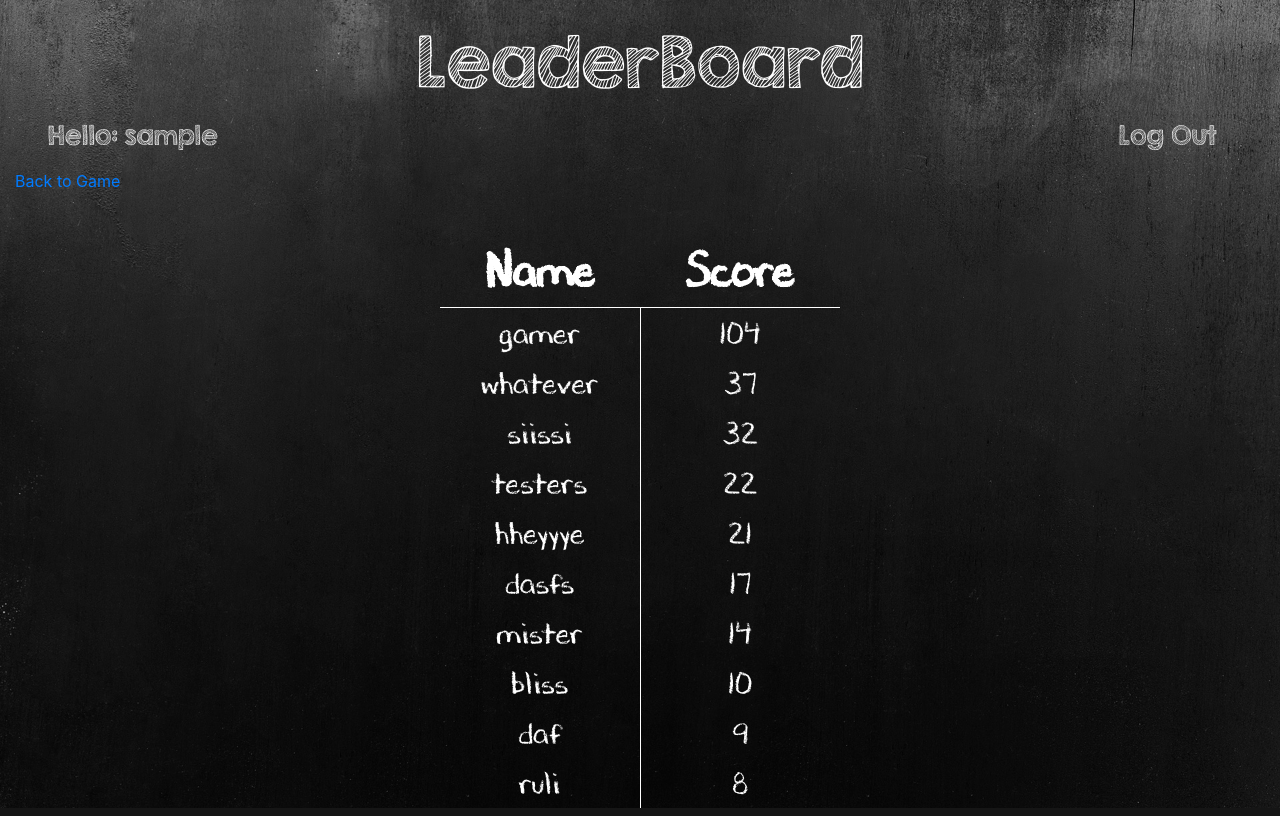
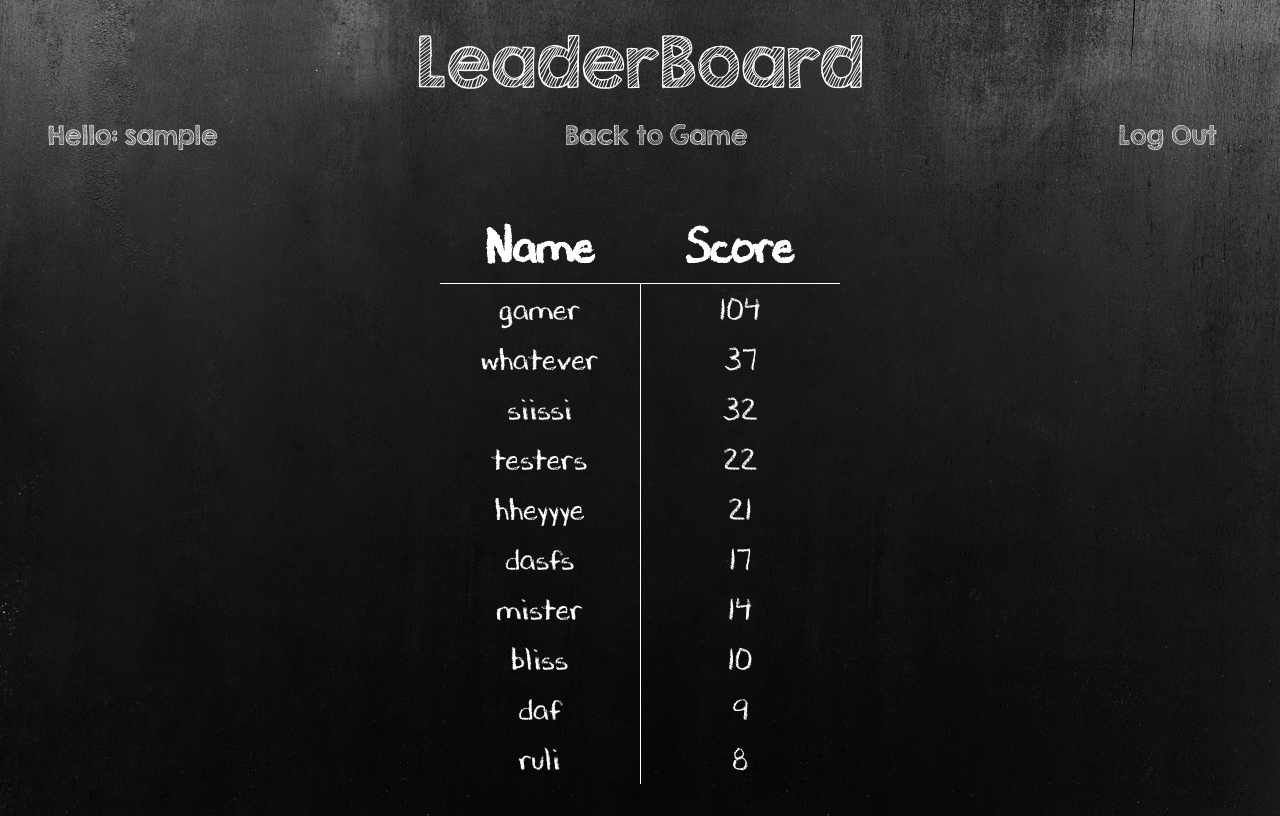
Before and after one commit to Code-Institute-Submissions/stream-two-practical-python-project, a Flask app: a page that uses templates/scores.html in a window 1280 px wide. Run offline with Flask 2, Linux system fonts and the light colour scheme; some libraries are stand-ins or nearby versions.

Commit message:
styles complete, no JS yet, pre-refactor of Python

```diff
--- a/hangman.py
+++ b/hangman.py
@@ -407,12 +407,12 @@ def guess(username, guess_data):
     return render_template("guess.html", guess=guess, word=word, display_correct_guess=display_correct_guess, win_message=win_message, current_score=current_score, lose_message=lose_message, image_id=image_id)
 
 
-"""
 if __name__ == "__main__":
     app.run(host=os.getenv("IP"),port=os.getenv("PORT"), debug=True)
+
 """
-
 port = int(os.environ.get("PORT",5000))
 
 if __name__ == '__main__':
     app.run(debug=False, host="0.0.0.0", port = port)
+"""
--- a/static/scss/main.css
+++ b/static/scss/main.css
@@ -123,62 +123,58 @@ a:hover {
     .title__text-game {
       font-size: 4rem; } }
 
-.user-container {
+.nav-container {
   margin-top: 1rem; }
   @media (min-width: 767px) {
-    .user-container {
+    .nav-container {
       margin-top: 2rem;
       margin-bottom: 1rem; } }
   @media (min-width: 991px) {
-    .user-container {
-      margin-top: 0rem;
-      margin-bottom: 0rem; } }
+    .nav-container {
+      margin-top: 1rem;
+      margin-bottom: 1rem; } }
 
-.user, .href {
+.nav__user, .nav__top-scores {
   display: flex;
   align-items: center; }
 
-.href {
-  margin-bottom: 1.0rem;
-  margin-top: 1.0rem;
+.nav__top-scores {
   justify-content: right; }
   @media (min-width: 767px) {
-    .href {
+    .nav__top-scores {
       justify-content: right;
       margin-right: 3rem; } }
 
-.href__link {
+.nav__top-scores-link {
   text-align: left;
   font-family: "KGSecondChancesSketch", sans-serif;
   color: #fff;
   font-size: 1.0rem; }
   @media (min-width: 767px) {
-    .href__link {
+    .nav__top-scores-link {
       font-size: 2rem; } }
   @media (min-width: 991px) {
-    .href__link {
+    .nav__top-scores-link {
       font-size: 1.5rem; } }
 
-.user {
-  margin-bottom: 1.0rem;
-  margin-top: 1.0rem;
+.nav__user {
   justify-content: left; }
   @media (min-width: 767px) {
-    .user {
+    .nav__user {
       justify-content: left;
       padding-left: 3rem; } }
 
-.user__message {
+.nav__user-message {
   text-align: left;
   font-family: "KGSecondChancesSketch", sans-serif;
   color: #fff;
   font-size: 1.0rem;
   margin-bottom: 0; }
   @media (min-width: 767px) {
-    .user__message {
+    .nav__user-message {
       font-size: 2rem; } }
   @media (min-width: 991px) {
-    .user__message {
+    .nav__user-message {
       font-size: 1.5rem; } }
 
 .guess-container {
@@ -227,12 +223,6 @@ a:hover {
     .guess-form__button {
       font-size: 2rem; } }
 
-/*.word-info {
-
-    display: flex;
-    justify-content: center;
-
-}*/
 @media (min-width: 767px) {
   .word-info__text {
     font-size: 1.5rem; } }
@@ -476,7 +466,8 @@ a:hover {
 /*------------------ SCORES PAGE ----------------------*/
 .leaderboard-container {
   display: flex;
-  justify-content: center; }
+  justify-content: center;
+  margin-bottom: 2rem; }
 
 .leaderboard__heading {
   text-align: center;
@@ -505,7 +496,11 @@ a:hover {
 .leaderboard {
   width: 15rem;
   height: 25rem;
+  margin-top: 1rem;
   padding-bottom: 2rem; }
+  @media (min-width: 767px) {
+    .leaderboard {
+      margin-top: 2rem; } }
   @media (min-width: 1199px) {
     .leaderboard {
       width: 25rem;
@@ -526,4 +521,46 @@ a:hover {
 .leaderboard__table--right-header {
   width: 50%; }
 
+.nav__back-to-game {
+  display: flex;
+  justify-content: center; }
+  @media (min-width: 767px) {
+    .nav__back-to-game {
+      justify-content: center;
+      padding-left: 3rem; } }
+
+.nav__back-to-game-link {
+  text-align: center;
+  font-family: "KGSecondChancesSketch", sans-serif;
+  color: #fff;
+  font-size: 1.0rem;
+  margin-bottom: 0; }
+  @media (min-width: 767px) {
+    .nav__back-to-game-link {
+      font-size: 2rem; } }
+  @media (min-width: 991px) {
+    .nav__back-to-game-link {
+      font-size: 1.5rem; } }
+
+.nav__logout {
+  display: flex;
+  justify-content: right; }
+  @media (min-width: 767px) {
+    .nav__logout {
+      padding-left: 3rem; } }
+
+.nav__logout-link {
+  text-align: right;
+  font-family: "KGSecondChancesSketch", sans-serif;
+  color: #fff;
+  font-size: 1.0rem;
+  margin-bottom: 0; }
+  @media (min-width: 767px) {
+    .nav__logout-link {
+      font-size: 2rem;
+      padding-right: 3rem; } }
+  @media (min-width: 991px) {
+    .nav__logout-link {
+      font-size: 1.5rem; } }
+
 /*# sourceMappingURL=main.css.map */
--- a/static/scss/main.scss
+++ b/static/scss/main.scss
@@ -195,9 +195,10 @@ a:hover {
     }
 }
 
-.user-container {
+.nav-container {
 
     margin-top: 1rem;
+
     @include tablet {
 
         margin-top: 2rem;
@@ -206,12 +207,12 @@ a:hover {
 
     @include desktop {
 
-        margin-top: 0rem;
-        margin-bottom:0rem;
+        margin-top: 1rem;
+        margin-bottom:1rem;
     }
 }
 
-.user, .href {
+.nav__user, .nav__top-scores {
 
     display: flex;
     align-items: center;
@@ -225,10 +226,10 @@ a:hover {
 
 }
 
-.href {
+.nav__top-scores {
 
-    margin-bottom: 1.0rem;
-    margin-top: 1.0rem;
+    //margin-bottom: 1.0rem;
+    //margin-top: 1.0rem;
     justify-content: right;
    // margin-right: 0rem;
 
@@ -239,7 +240,7 @@ a:hover {
     }
 }
 
-.href__link {
+.nav__top-scores-link {
 
     text-align: left;
     font-family: $title-font;
@@ -259,10 +260,8 @@ a:hover {
     }
 
 }
-.user {
+.nav__user {
 
-    margin-bottom: 1.0rem;
-    margin-top: 1.0rem;
     justify-content: left;
 
     @include tablet {
@@ -271,7 +270,7 @@ a:hover {
 }
 }
 
-.user__message {
+.nav__user-message {
 
     text-align: left;
     font-family: $title-font;
@@ -359,14 +358,6 @@ a:hover {
         font-size: 2rem;
     }
 }
-
-/*.word-info {
-
-    display: flex;
-    justify-content: center;
-
-}*/
-
 
 .word-info__text {
 
@@ -533,6 +524,7 @@ a:hover {
 
     display: flex;
     justify-content: center;
+    margin-bottom: 2rem;
 }
 
 .leaderboard__heading {
@@ -542,6 +534,7 @@ a:hover {
     color: #fff;
     font-size: 4.0rem;
 }
+
 .leaderboard__table--headings {
 
     text-align: center;
@@ -573,9 +566,13 @@ a:hover {
 
     width: 15rem;
     height: 25rem;
-    //margin-top: 1rem;
+    margin-top: 1rem;
     padding-bottom: 2rem;
 
+    @include tablet {
+
+        margin-top: 2rem;
+    }
     @include large {
 
         width: 25rem;
@@ -608,3 +605,72 @@ a:hover {
 
     width: 50%;
 }
+
+
+.nav__back-to-game {
+
+    //margin-bottom: 1.0rem;
+    display: flex;
+    justify-content: center;
+
+    @include tablet {
+    justify-content: center;
+    padding-left: 3rem;
+}
+}
+
+.nav__back-to-game-link {
+
+    text-align: center;
+    font-family: $title-font;
+    color: #fff;
+    font-size: 1.0rem;
+    margin-bottom: 0;
+
+    @include tablet {
+
+        font-size: 2rem;
+    }
+
+    @include desktop {
+
+        font-size: 1.5rem;
+    }
+}
+
+
+
+.nav__logout {
+    display: flex;
+    //margin-bottom: 1.0rem;
+    //margin-top: 1.0rem;
+    justify-content: right;
+
+    @include tablet {
+    //justify-content: right;
+    padding-left: 3rem;
+}
+
+}
+
+
+
+.nav__logout-link {
+
+    text-align: right;
+    font-family: $title-font;
+    color: #fff;
+    font-size: 1.0rem;
+    margin-bottom: 0;
+
+    @include tablet {
+
+        font-size: 2rem;
+        padding-right: 3rem;
+    }
+
+    @include desktop {
+
+        font-size: 1.5rem;
+    }
+}
--- a/templates/scores.html
+++ b/templates/scores.html
@@ -18,21 +18,19 @@
             </div>
         </div>
     </header>
-    <section class="container-fluid">
-        <div class="row user-container">
-            <div class="col user">
-                <p class="user__message">Hello: {{ username }}</p>
+    <nav class="container-fluid">
+        <div class="row nav-container">
+            <div class="col nav__user">
+                <p class="nav__user-message">Hello: {{ username }}</p>
             </div>
-            <div class="col href">
-                <a class="href__link" href="{{ url_for('index') }}">Log Out</a>
+            <div class="col nav__back-to-game">
+                <a class="nav__back-to-game-link" href="{{ url_for('user', username=username) }}">Back to Game</a>
+            </div>
+            <div class="col nav__logout">
+                <a class="nav__logout-link" href="{{ url_for('index') }}">Log Out</a>
             </div>
         </div>
-        <div class="row">
-            <div class="col back-to-game">
-                <a class="back-to-game__link" href="{{ url_for('user', username=username) }}">Back to Game</a>
-            </div>
-        </div>
-    </section>
+    </nav>
     <section class="container-fluid">
         <!--<div class="row">
             <div class="col leaderboard ">
```
Also changed, not shown: templates/game.html (+8 -6 lines), 1 other file.
